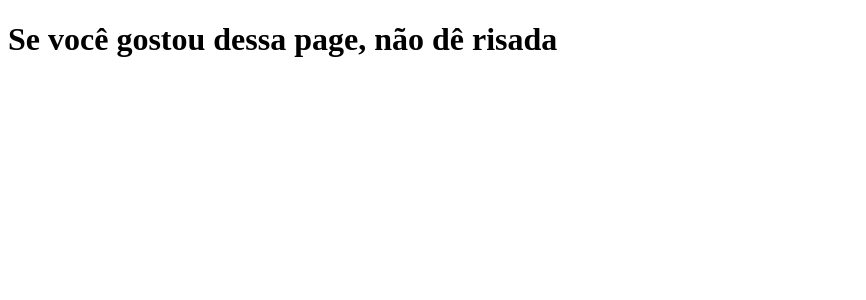
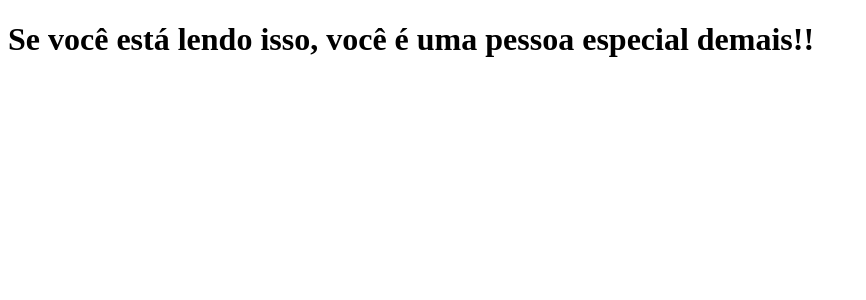
Before and after one commit to Luandersonalmeida/clone-tabnews, a Next.js app: page / in a window 1280 px wide. Shown: the top 300 px of the page, without its empty margins (0-866 px from the left). Built offline with nearby package versions, Linux system fonts and the light colour scheme.

Commit message:
adiciona mensagem do desafio e teste url publica

```diff
--- a/pages/index.js
+++ b/pages/index.js
@@ -1,5 +1,5 @@
 function Home() {
-    return <h1>Se você gostou dessa page, não dê risada</h1>
+    return <h1>Se você está lendo isso, você é uma pessoa especial demais!!</h1>
 }
 
 export default Home;
```
